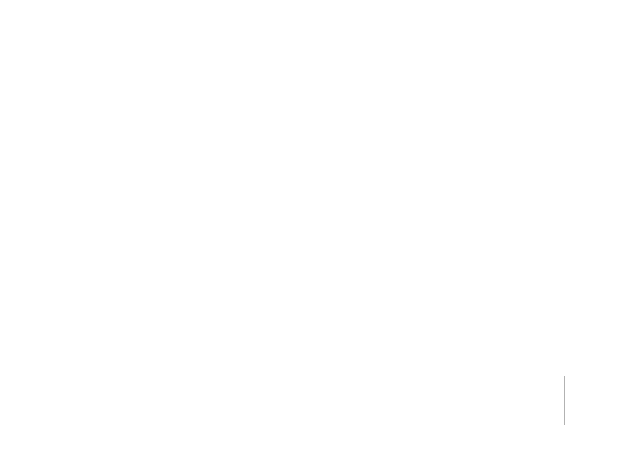
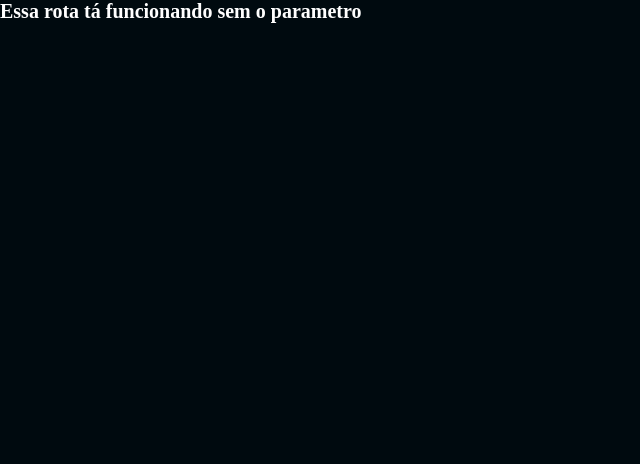
Before and after one commit to joaozinhozerofive/devProfile-front-end, a Next.js app: page /teste in a window 1280 px wide. Before the commit this address had no page. Shown: the top 464 px of the page, without its empty margins (0-640 px from the left). Built offline with nearby package versions, Linux system fonts and the light colour scheme.

Commit message:
debug tests

```diff
--- /dev/null
+++ b/src/pages/teste/index.tsx
@@ -0,0 +1,5 @@
+export default function Teste(){
+    return (
+        <h1>Essa rota tá funcionando sem o parametro</h1>
+    )
+}
```
